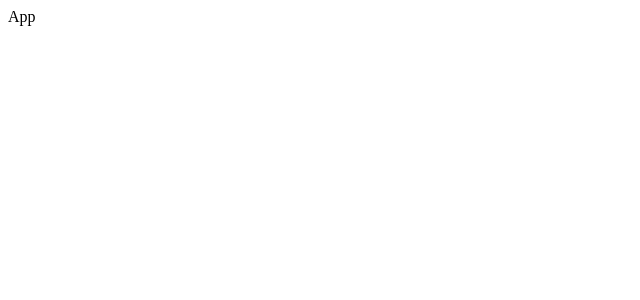
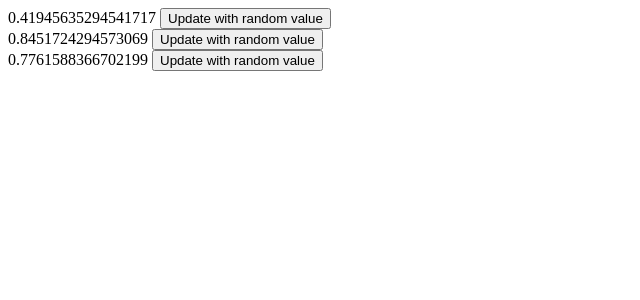
Before and after one commit to resourge/react-form, a React (Vite) app: page / in a window 1280 px wide. Shown: the top 300 px of the page, without its empty margins (0-640 px from the left). Built offline with nearby package versions, Linux system fonts and the light colour scheme.

Commit message:
fix(controller.tsx): fix bug on controller not updating if validation found error on it's key

```diff
--- a/src/App.tsx
+++ b/src/App.tsx
@@ -1,7 +1,72 @@
-function App() {
+import React from 'react';
+
+import { Controller, useForm } from './lib'
+import { useController } from './lib/contexts/ControllerContext';
+
+function CustomElement({ value }: { value: number }) {
+	// Value is not really necessary using `useFormField` but it's for the example
+	const {
+		formState: [
+			// eslint-disable-next-line @typescript-eslint/no-unused-vars
+			_,
+			{
+				triggerChange
+			}
+		]
+	} = useController<{ list: number[] }>()
+
 	return (
 		<div>
-			App
+			{ Math.random() } <button
+				onClick={() => {
+					triggerChange((form) => {
+						form.list[1] = 10;
+					}, { validate: true })
+				}}
+			>
+				Update with random value
+			</button>
+		</div>
+	)
+}
+
+function App() {
+	const [
+		{
+			context,
+			form
+		}
+	] = useForm(
+		{
+			list: Array.from({ length: 3 }).map((_, index) => index + 1)
+		},
+		{
+			validate: () => {
+				throw new Error()
+			},
+			onErrors: () => {
+				return {
+					'list[0]': ['RAFAEL']
+				}
+			}
+		}
+	)
+
+	return (
+		<div style={{ display: 'flex', flexDirection: 'column' }}>
+			{
+				form.list.map((value, index) => {
+					return (
+						<Controller
+							key={`${index}`}
+							name={`list[${index}]`}
+							context={context}
+						>
+							<CustomElement value={value} />
+						</Controller>
+					)
+				})
+			}
 		</div>
 	)
 }
--- a/src/lib/components/Controller.tsx
+++ b/src/lib/components/Controller.tsx
@@ -59,6 +59,10 @@ export const Controller = memo(function Controller<T extends Record<string, any>
 }, (prevProps, nextProps) => (
 	prevProps.name === nextProps.name && !(
 		(nextProps.context[0].touches.currentTouches[nextProps.name] ?? false) ||
-		nextProps.context[0].touches.currentTouches.some((currentTouche) => currentTouche.includes(nextProps.name) || nextProps.name.includes(currentTouche))
+		nextProps.context[0].touches.currentTouches
+		.some((currentTouche) => currentTouche.includes(nextProps.name) || nextProps.name.includes(currentTouche))
+	) && !(
+		(nextProps.context[1].getErrors(nextProps.name).length ?? false) ||
+		(Object.keys(nextProps.context[1].getFormErrors(nextProps.name)).length ?? false)
 	)
 )) as <T extends Record<string, any>>(props: ControllerProps<T>) => JSX.Element
--- a/src/lib/hooks/useForm.ts
+++ b/src/lib/hooks/useForm.ts
@@ -30,7 +30,7 @@ export const useForm = <T extends Record<string, any>>(
 ): FormState<T> => {
 	const onErrors = options?.onErrors ?? getDefaultOnError();
 
-	invariant(onErrors, 'Missing declaration setDefaultOnError handler on the initialization of your application.')
+	invariant(onErrors, 'Missing declaration `setDefaultOnError` handler on the initialization of your application.')
 
 	const defaultValue = useRef(_defaultValue).current;
 
```
